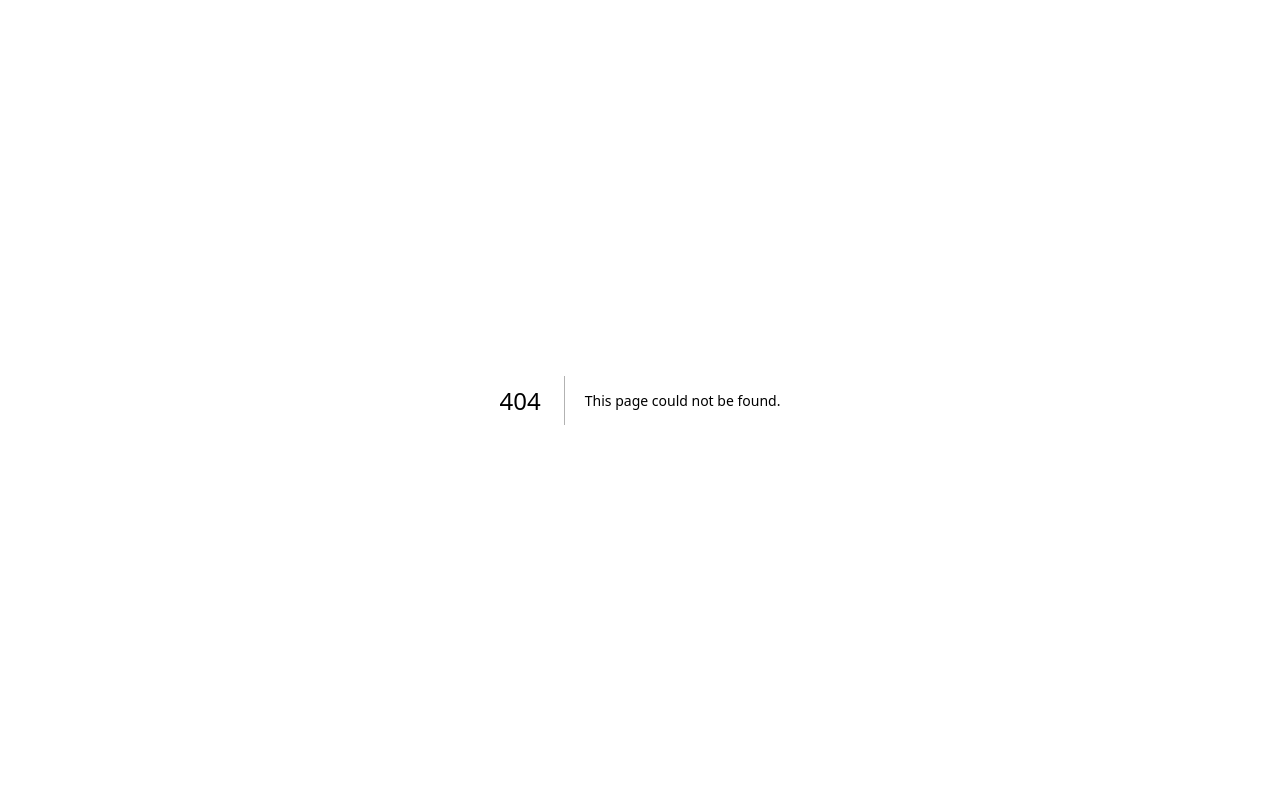
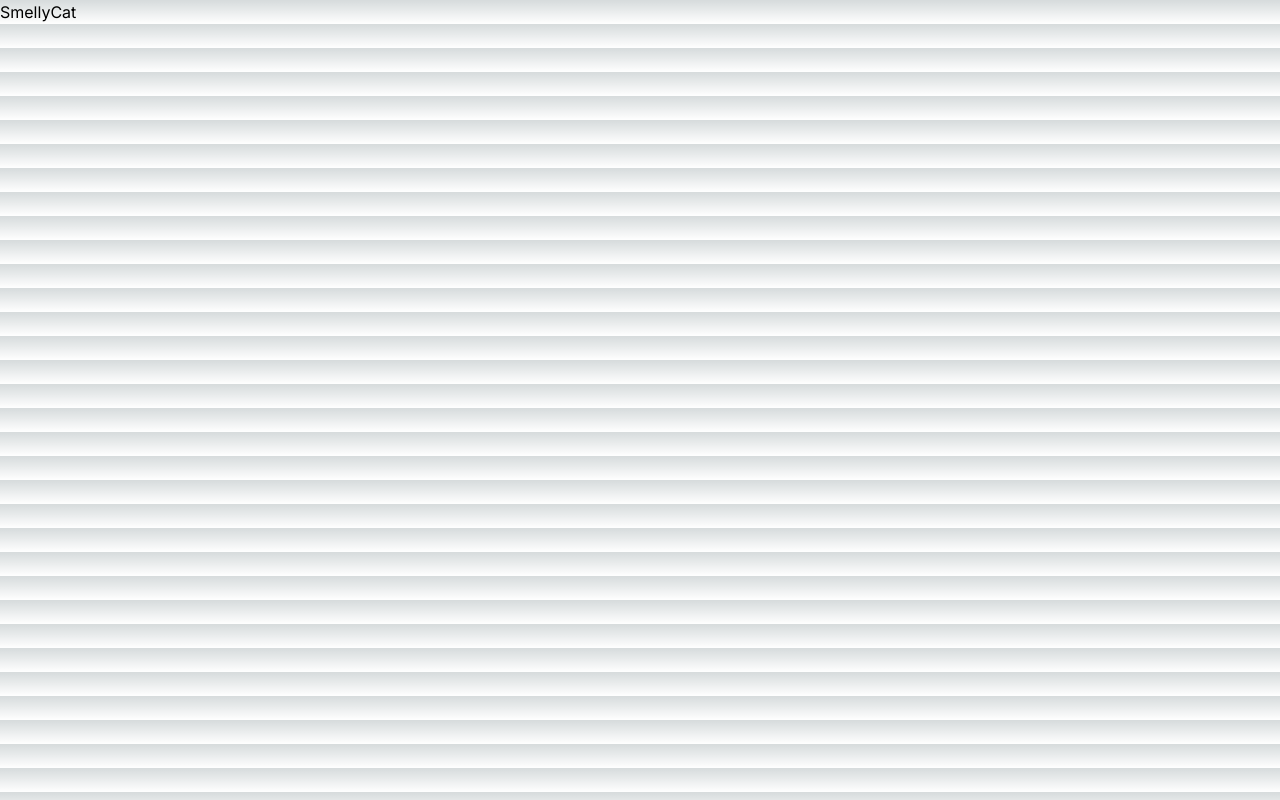
Before and after one commit to gokhanozdemir/1222inparis, a Next.js app: page /FriendsList in a window 1280 px wide. Before the commit this address had no page. Built offline with nearby package versions, Linux system fonts and the light colour scheme.

Commit message:
created new branch&FriendsListpage

```diff
--- /dev/null
+++ b/src/app/FriendsList/page.js
@@ -0,0 +1,9 @@
+"use client";
+
+import Image from "next/image";
+
+import { useState } from "react";
+
+export default function FriendsList() {
+  return <div>SmellyCat</div>;
+}
```
